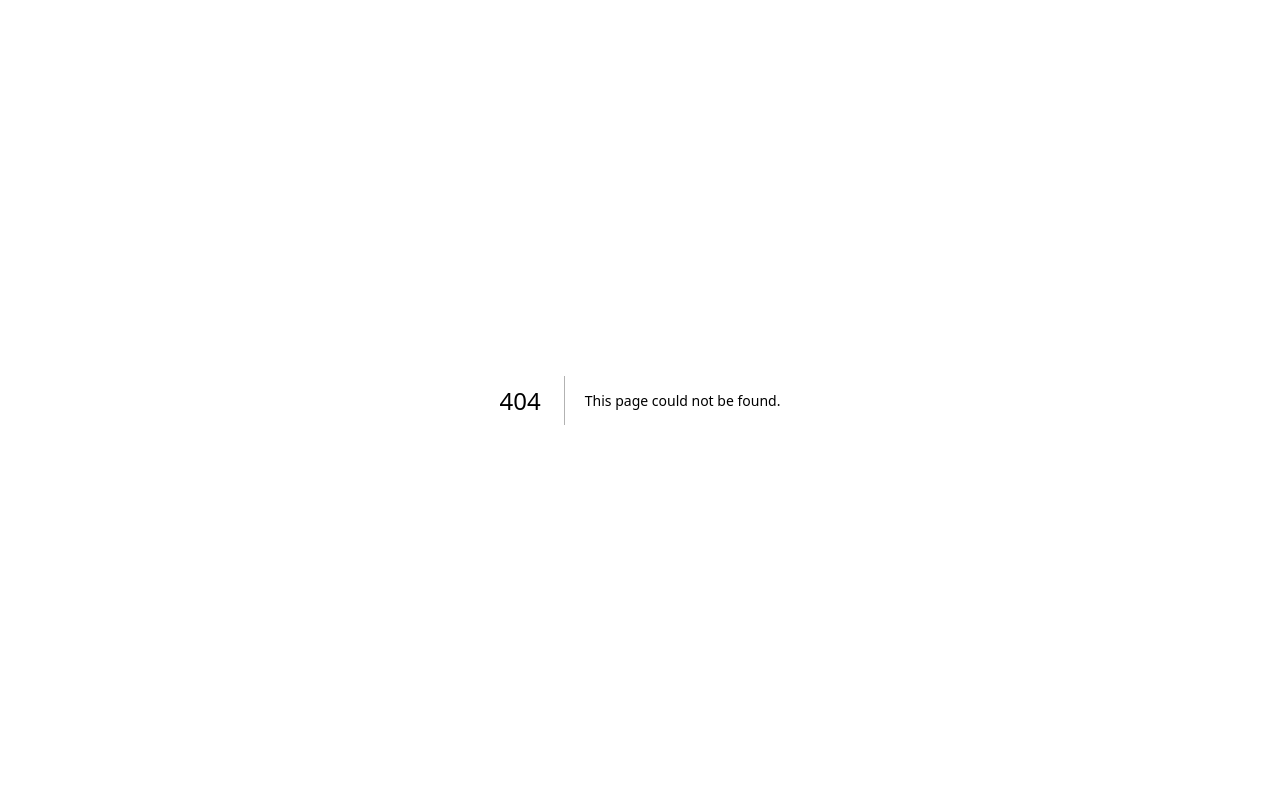
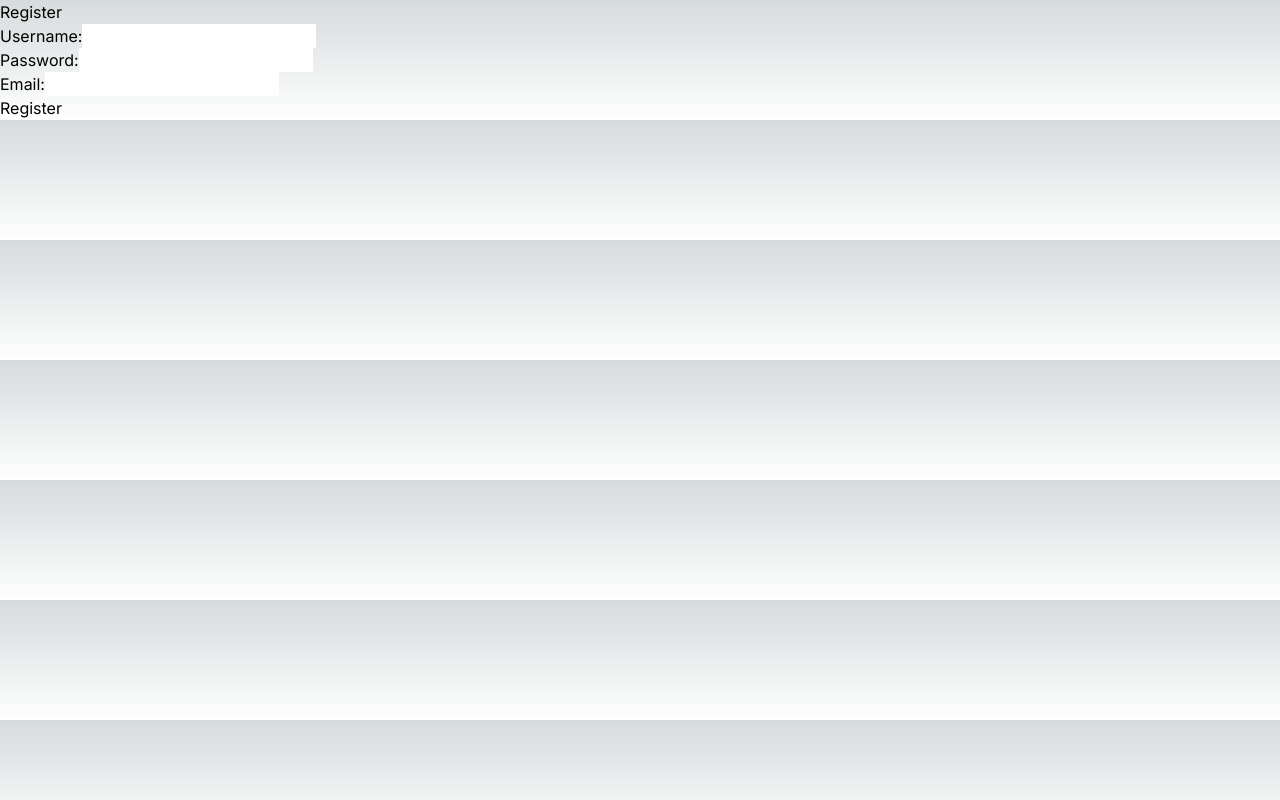
Before and after one commit to gigahidjrikaaa/Electrust, a Next.js app in the folder frontend/electrust/: page /auth/register in a window 1280 px wide. Before the commit this address had no page. Built offline with nearby package versions, Linux system fonts and the light colour scheme.

Commit message:
feat: added basic pages

```diff
--- /dev/null
+++ b/frontend/electrust/src/app/about/page.tsx
@@ -0,0 +1,21 @@
+"use client"
+import React from 'react';
+import Head from 'next/head';
+
+const AboutPage: React.FC = () => {
+    return (
+        <div>
+            <Head>
+                <title>About</title>
+            </Head>
+            <main>
+                <h1 className="text-4xl font-bold">About Page</h1>
+                <p className="text-lg mt-4">
+                    Welcome to the About page of our website!
+                </p>
+            </main>
+        </div>
+    );
+};
+
+export default AboutPage;
--- /dev/null
+++ b/frontend/electrust/src/app/auth/login/page.tsx
@@ -0,0 +1,41 @@
+"use client"
+import { SetStateAction, useState } from 'react';
+
+const LoginPage = () => {
+    const [email, setEmail] = useState('');
+    const [password, setPassword] = useState('');
+
+    const handleEmailChange = (e: { target: { value: SetStateAction<string>; }; }) => {
+        setEmail(e.target.value);
+    };
+
+    const handlePasswordChange = (e: { target: { value: SetStateAction<string>; }; }) => {
+        setPassword(e.target.value);
+    };
+
+    const handleSubmit = (e: { preventDefault: () => void; }) => {
+        e.preventDefault();
+        // Add your login logic here
+    };
+
+    return (
+        <div>
+            <h1>Login</h1>
+            <form onSubmit={handleSubmit}>
+                <label>
+                    Email:
+                    <input type="email" value={email} onChange={handleEmailChange} />
+                </label>
+                <br />
+                <label>
+                    Password:
+                    <input type="password" value={password} onChange={handlePasswordChange} />
+                </label>
+                <br />
+                <button type="submit">Login</button>
+            </form>
+        </div>
+    );
+};
+
+export default LoginPage;
--- /dev/null
+++ b/frontend/electrust/src/app/auth/register/page.tsx
@@ -0,0 +1,50 @@
+"use client"
+import { useState } from 'react';
+
+export default function RegisterPage() {
+    const [username, setUsername] = useState('');
+    const [password, setPassword] = useState('');
+    const [email, setEmail] = useState('');
+
+    const handleRegister = () => {
+        // Perform registration logic here
+    };
+
+    return (
+        <div>
+            <h1>Register</h1>
+            <form>
+                <label>
+                    Username:
+                    <input
+                        type="text"
+                        value={username}
+                        onChange={(e) => setUsername(e.target.value)}
+                    />
+                </label>
+                <br />
+                <label>
+                    Password:
+                    <input
+                        type="password"
+                        value={password}
+                        onChange={(e) => setPassword(e.target.value)}
+                    />
+                </label>
+                <br />
+                <label>
+                    Email:
+                    <input
+                        type="email"
+                        value={email}
+                        onChange={(e) => setEmail(e.target.value)}
+                    />
+                </label>
+                <br />
+                <button type="button" onClick={handleRegister}>
+                    Register
+                </button>
+            </form>
+        </div>
+    );
+}
```
